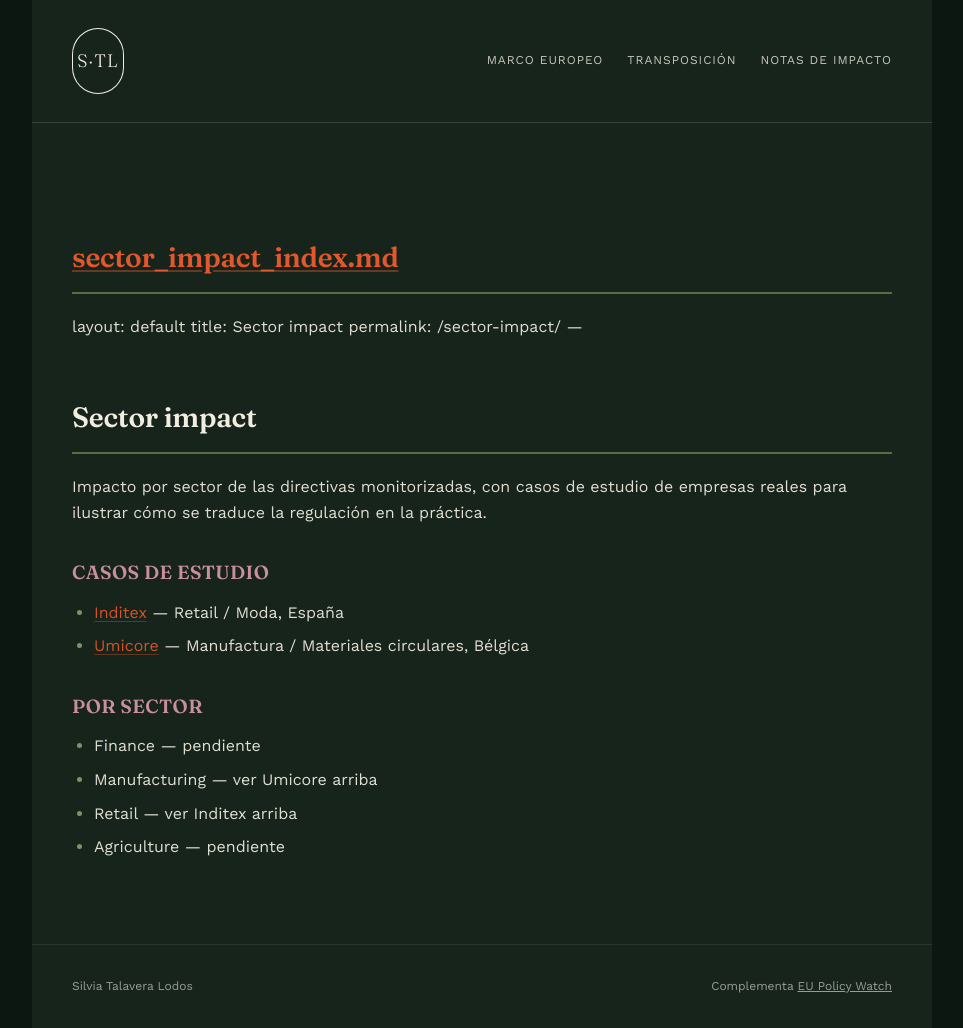
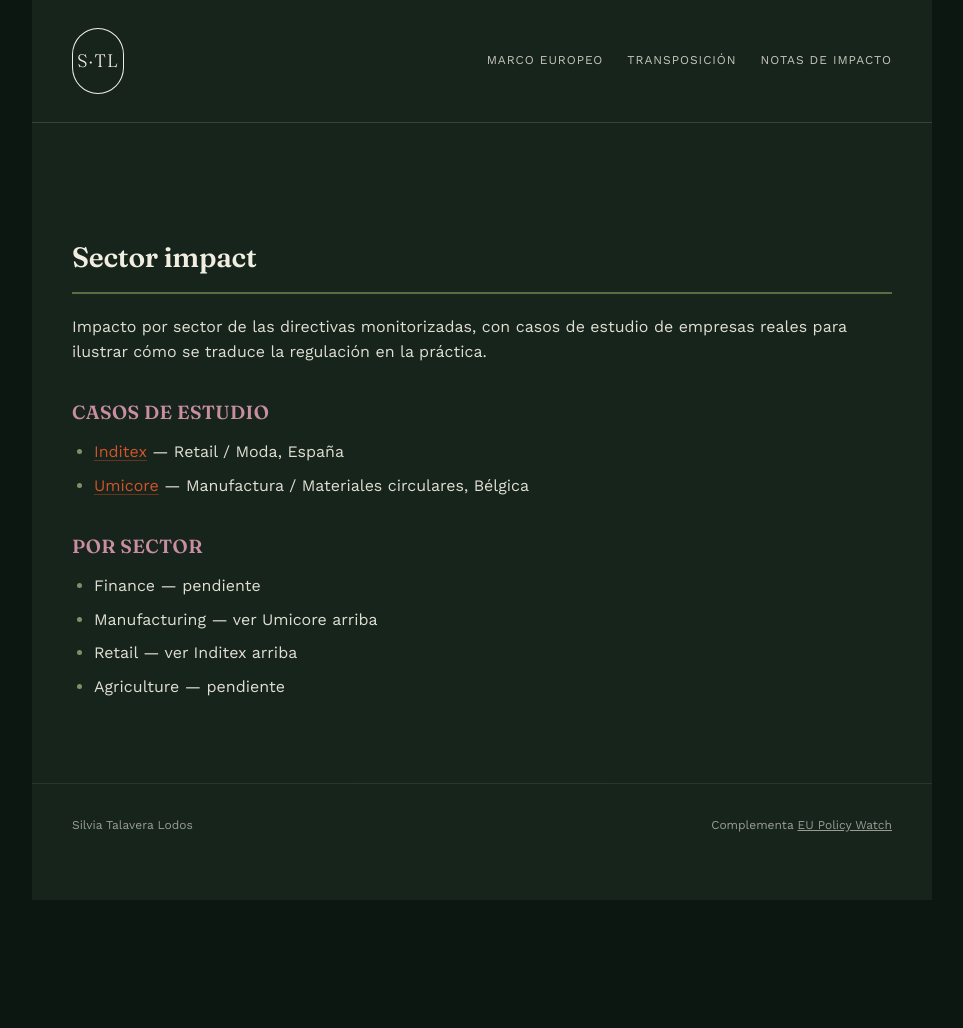
Before and after one commit to stalaveralodos-ux/esg, a Jekyll site: the page built from sector-impact/index.md, in a window 1280 px wide. Shown: the whole page, without its empty margins (158-1121 px from the left). Built offline with Jekyll 4.4.1, drawn with Linux system fonts in a browser that asks for light colours; our own code applies the rules of GitHub Pages for plain Markdown files; after the commit the page ends 900 px from its top, so only the background shows below that.

Commit message:
Update index.md

```diff
--- a/sector-impact/index.md
+++ b/sector-impact/index.md
@@ -1,4 +1,3 @@
-[sector_impact_index.md](https://github.com/user-attachments/files/31083216/sector_impact_index.md)
 ---
 layout: default
 title: Sector impact
```
